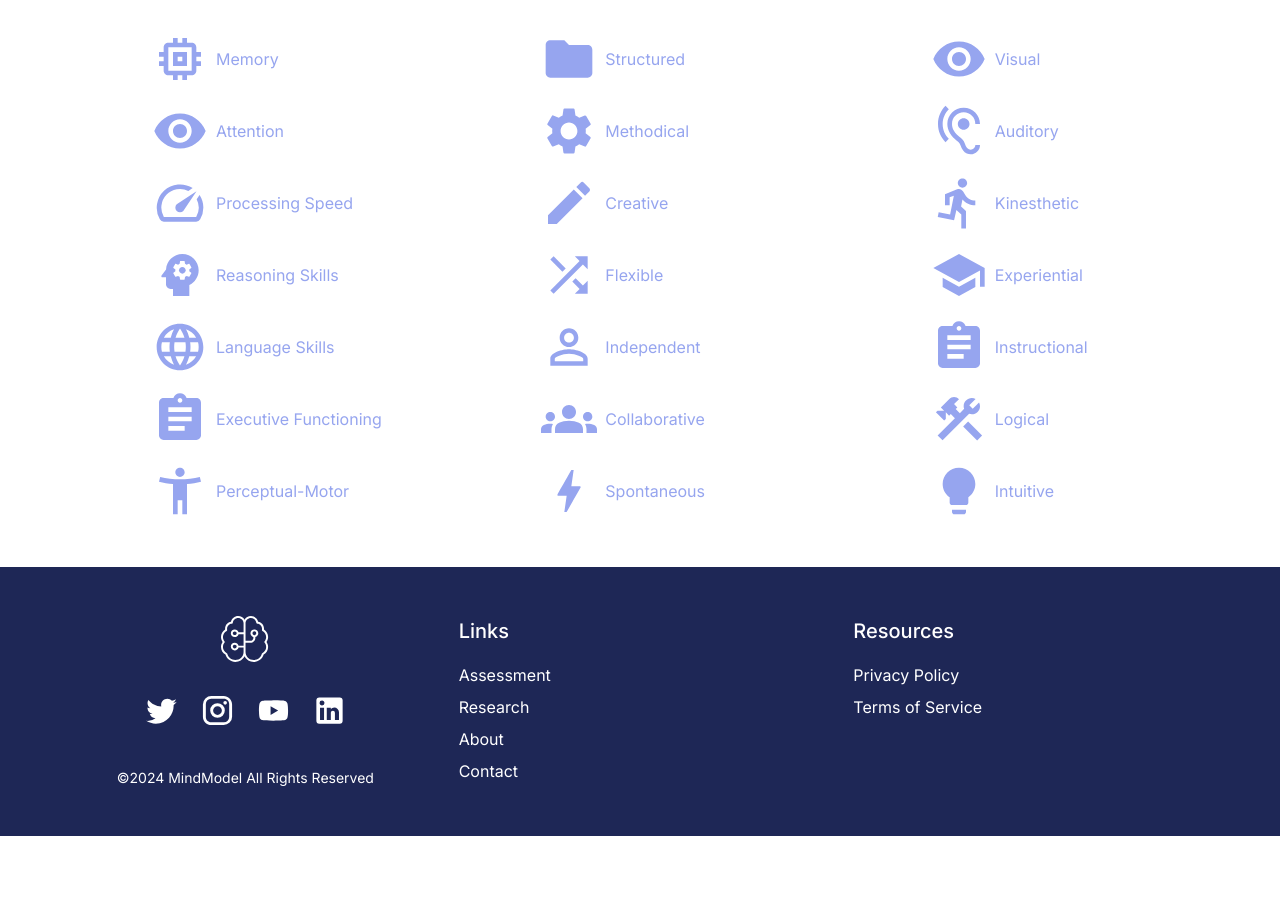
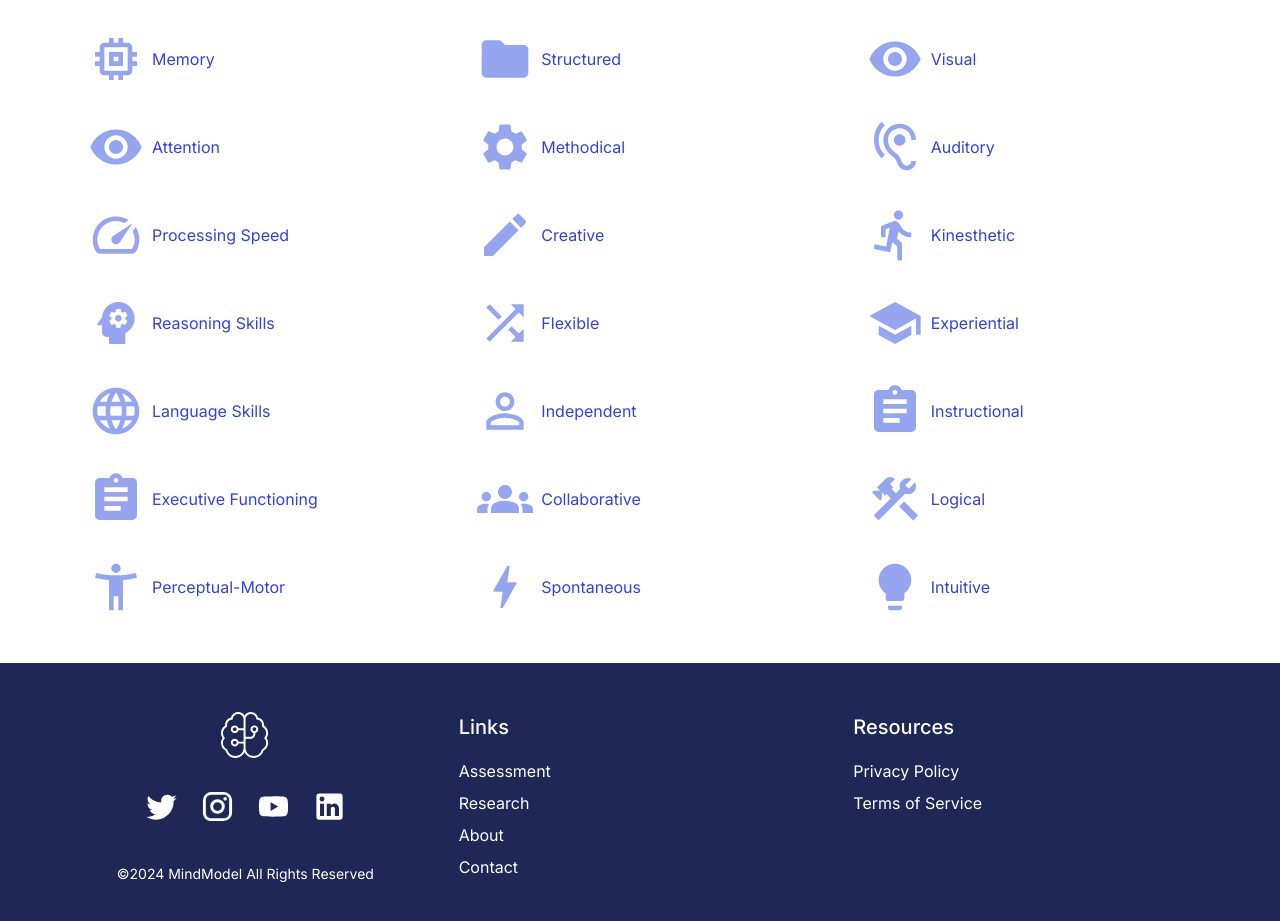
Before and after one commit to george-GPT/frontend_files, a React (Create React App) app: page / in a window 1280 px wide. Shown: the part 1023-1944 px from the top of the page. Before the commit the page ends 1859 px from the top, so only its background shows below. Built offline with nearby package versions, Linux system fonts and the light colour scheme.

Commit message:
feat : update to new grid2

```diff
--- a/src/components/footer/index.tsx
+++ b/src/components/footer/index.tsx
@@ -1,12 +1,6 @@
 import React from "react";
-import {
-  Box,
-  Container,
-  Grid,
-  Typography,
-  IconButton,
-  Link,
-} from "@mui/material";
+import { Box, Container, Typography, IconButton, Link } from "@mui/material";
+import Grid from "@mui/material/Grid2"; // Ensure you're using Grid2
 import TwitterIcon from "@mui/icons-material/Twitter";
 import InstagramIcon from "@mui/icons-material/Instagram";
 import YouTubeIcon from "@mui/icons-material/YouTube";
@@ -25,9 +19,17 @@ const Footer: React.FC = () => {
       }}
     >
       <Container maxWidth="lg">
-        <Grid container spacing={4} justifyContent="center">
-          {/* Logo and Social Icons */}
-          <Grid item xs={12} md={4} sx={{ textAlign: "center" }}>
+        <Grid
+          container
+          rowSpacing={4}
+          columnSpacing={{ xs: 2, sm: 3, md: 4 }}
+          justifyContent="center"
+        >
+          <Grid
+            component="div"
+            size={{ xs: 12, md: 4 }}
+            sx={{ textAlign: "center" }}
+          >
             <BrainIconWhite sx={{ fontSize: 48, mb: 2 }} />
             <Box sx={{ mb: 2 }}>
               <IconButton
@@ -68,11 +70,9 @@ const Footer: React.FC = () => {
             </Typography>
           </Grid>
 
-          {/* Links Column */}
           <Grid
-            item
-            xs={12}
-            md={4}
+            component="div"
+            size={{ xs: 12, md: 4 }}
             sx={{ textAlign: { xs: "center", md: "left" } }}
           >
             <Typography variant="h6" sx={{ mb: 2 }}>
@@ -100,11 +100,9 @@ const Footer: React.FC = () => {
             </Box>
           </Grid>
 
-          {/* Resources Column */}
           <Grid
-            item
-            xs={12}
-            md={4}
+            component="div"
+            size={{ xs: 12, md: 4 }}
             sx={{ textAlign: { xs: "center", md: "left" } }}
           >
             <Typography variant="h6" sx={{ mb: 2 }}>
--- a/src/sections/home/cognitiveSection.tsx
+++ b/src/sections/home/cognitiveSection.tsx
@@ -1,5 +1,7 @@
 import React from "react";
-import { Grid, Typography, Box } from "@mui/material";
+import { styled } from "@mui/material/styles";
+import Grid from "@mui/material/Grid2";
+import { Typography, Box } from "@mui/material";
 import {
   Memory,
   Visibility,
@@ -23,44 +25,38 @@ import {
   Lightbulb,
 } from "@mui/icons-material";
 
+const Item = styled(Box)(({ theme }) => ({
+  display: "flex",
+  alignItems: "center",
+  gap: theme.spacing(1),
+  padding: theme.spacing(2),
+  cursor: "pointer",
+  "&:hover": {
+    "& .MuiTypography-root": {
+      color: theme.palette.primary.main,
+      fontWeight: 700,
+    },
+    "& .MuiSvgIcon-root": {
+      color: theme.palette.primary.main,
+    },
+  },
+  color: theme.palette.primary.main,
+  "& .MuiSvgIcon-root": {
+    fontSize: "3.5rem",
+    color: theme.palette.primary.light,
+  },
+}));
+
 interface StyleItemProps {
   icon: React.ReactNode;
   text: string;
 }
 
 const StyleItem: React.FC<StyleItemProps> = ({ icon, text }) => (
-  <Box
-    sx={{
-      display: "flex",
-      alignItems: "center",
-
-      gap: 1,
-      mb: 2,
-      pl: 10,
-      cursor: "pointer",
-
-      "&:hover": {
-        "& .MuiTypography-root": {
-          color: "primary.500",
-          fontWeight: 700,
-        },
-
-        "& .MuiSvgIcon-root": {
-          color: "primary.500",
-        },
-      },
-      color: "primary.main",
-      "& .MuiSvgIcon-root": {
-        fontSize: "3.5rem",
-        color: "primary.300",
-      },
-    }}
-  >
+  <Item>
     {icon}
-    <Typography variant="body1" sx={{ color: "primary.300" }}>
-      {text}
-    </Typography>
-  </Box>
+    <Typography variant="body1">{text}</Typography>
+  </Item>
 );
 
 const CognitiveStylesGrid: React.FC = () => {
@@ -96,15 +92,11 @@ const CognitiveStylesGrid: React.FC = () => {
 
   return (
     <Box sx={{ maxWidth: 1200, margin: "auto", p: 4 }}>
-      <Grid container spacing={4}>
-        <Grid item xs={12} md={4}>
+      <Grid container rowSpacing={4} columnSpacing={{ xs: 2, sm: 3, md: 4 }}>
+        <Grid size={{ sm: 12, md: 4 }}>
           <Typography
             variant="h2"
-            sx={{
-              color: "primary.dark",
-              mb: 4,
-              fontWeight: "bold",
-            }}
+            sx={{ color: "primary.dark", mb: 2, fontWeight: "bold" }}
           >
             Cognitive Profile
           </Typography>
@@ -113,14 +105,10 @@ const CognitiveStylesGrid: React.FC = () => {
           ))}
         </Grid>
 
-        <Grid item xs={12} md={4}>
+        <Grid size={{ sm: 12, md: 4 }}>
           <Typography
             variant="h2"
-            sx={{
-              color: "primary.dark",
-              mb: 4,
-              fontWeight: "bold",
-            }}
+            sx={{ color: "primary.dark", mb: 2, fontWeight: "bold" }}
           >
             Learning Styles
           </Typography>
@@ -129,14 +117,10 @@ const CognitiveStylesGrid: React.FC = () => {
           ))}
         </Grid>
 
-        <Grid item xs={12} md={4}>
+        <Grid size={{ sm: 12, md: 4 }}>
           <Typography
             variant="h2"
-            sx={{
-              color: "primary.dark",
-              mb: 4,
-              fontWeight: "bold",
-            }}
+            sx={{ color: "primary.dark", mb: 2, fontWeight: "bold" }}
           >
             Working Styles
           </Typography>
```
